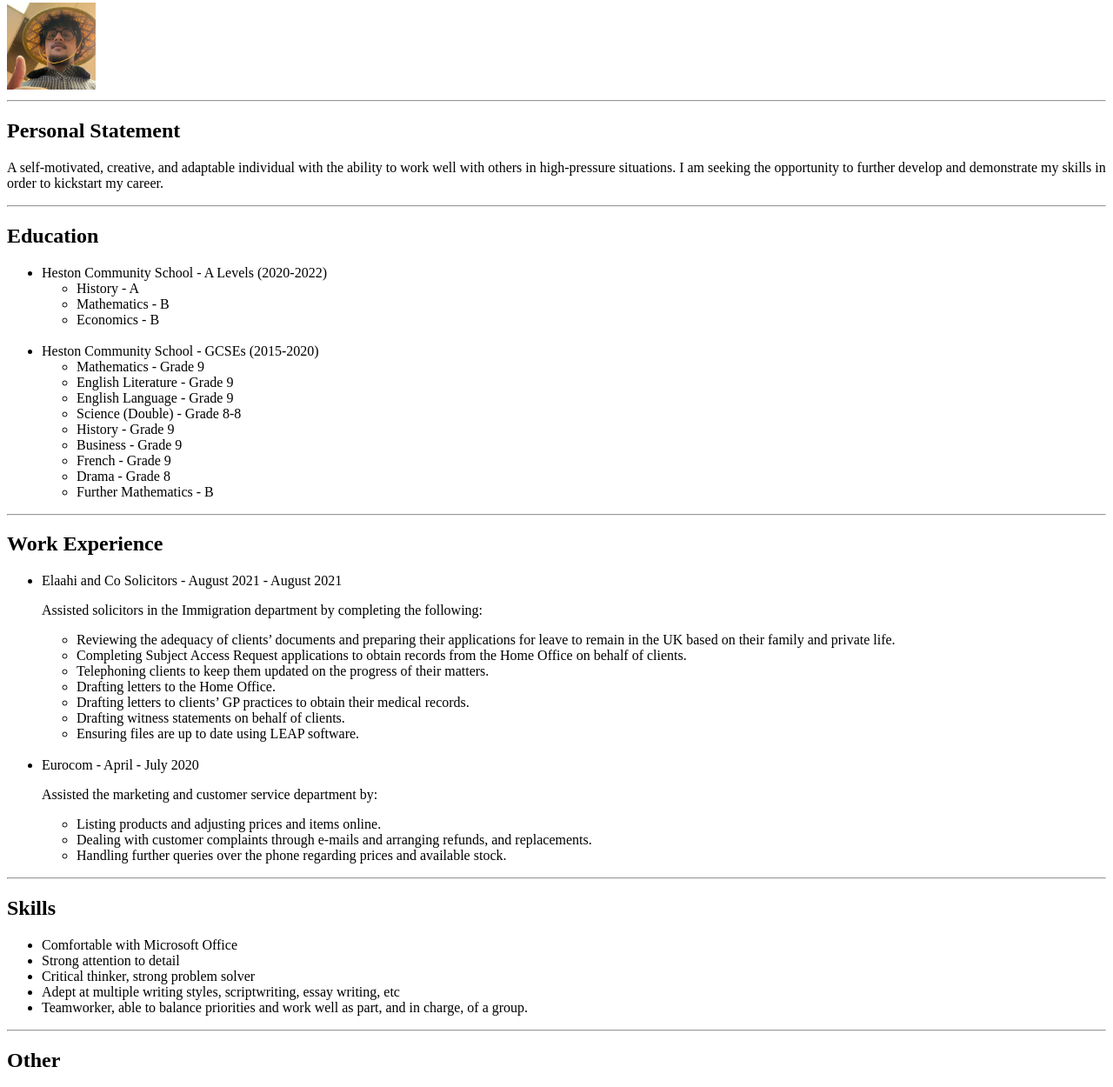
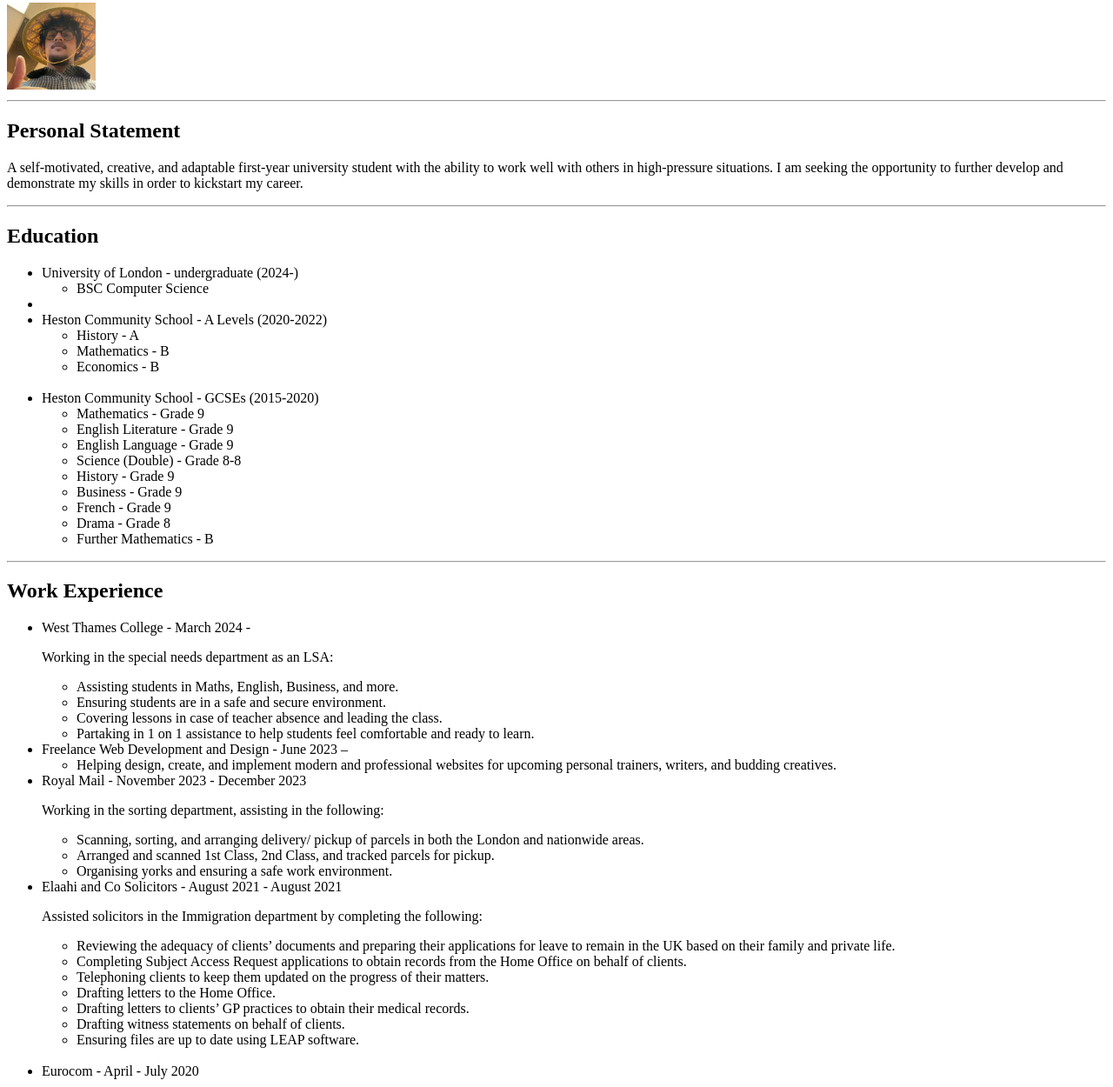
Before and after one commit to yusufkhan10/html-resume, a plain HTML site: page index.html in a window 1280 px wide. Shown: the part 77-1327 px from the top of the page at 87% size. Drawn offline with Linux system fonts and the light colour scheme.

Commit message:
Update index.html

```diff
--- a/index.html
+++ b/index.html
@@ -10,10 +10,16 @@
     <img src="./assets/IMG_6310.JPG" height="100" />
     <hr />
     <h2>Personal Statement</h2>
-    <p>A self-motivated, creative, and adaptable individual with the ability to work well with others in high-pressure situations. I am seeking the opportunity to further develop and demonstrate my skills in order to kickstart my career.</p>
+    <p>A self-motivated, creative, and adaptable first-year university student with the ability to work well with others in high-pressure situations. I am seeking the opportunity to further develop and demonstrate my skills in order to kickstart my career.</p>
     <hr />
     <h2>Education</h2>
     <ul>
+        <li>University of London - undergraduate (2024-)
+            <ul>
+            <li>BSC Computer Science</li>
+            </ul>
+        </li>
+        <li>
         <li>Heston Community School - A Levels (2020-2022)
             <ul>
                 <li>History - A</li>
@@ -39,6 +45,31 @@
     <hr />
     <h2>Work Experience</h2>
     <ul>
+        <li>West Thames College - March 2024 -
+            <p>Working in the special needs department as an LSA:</p>
+            <ul>
+                <li>Assisting students in Maths, English, Business, and more.</li>
+                <li>Ensuring students are in a safe and secure environment.</li>
+                <li>Covering lessons in case of teacher absence and leading the class.</li>
+                <li>Partaking in 1 on 1 assistance to help students feel comfortable and ready to learn.</li>
+            </ul>
+        </li>
+
+        <li>Freelance Web Development and Design - June 2023 –
+        <ul>
+            <li>Helping design, create, and implement modern and professional websites for upcoming personal trainers, writers, and budding creatives.</li>
+        </ul>
+        </li>
+
+        <li>Royal Mail - November 2023 - December 2023
+        <p>Working in the sorting department, assisting in the following:</p>
+            <ul>
+                <li>Scanning, sorting, and arranging delivery/ pickup of parcels in both the London and nationwide areas.</li>
+                <li>Arranged and scanned 1st Class, 2nd Class, and tracked parcels for pickup.</li>
+                <li>Organising yorks and ensuring a safe work environment.</li>
+            </ul>
+        </li>
+
         <li>Elaahi and Co Solicitors - August 2021 - August 2021
             <p>Assisted solicitors in the Immigration department by completing the following:</p>
             <ul>
```
